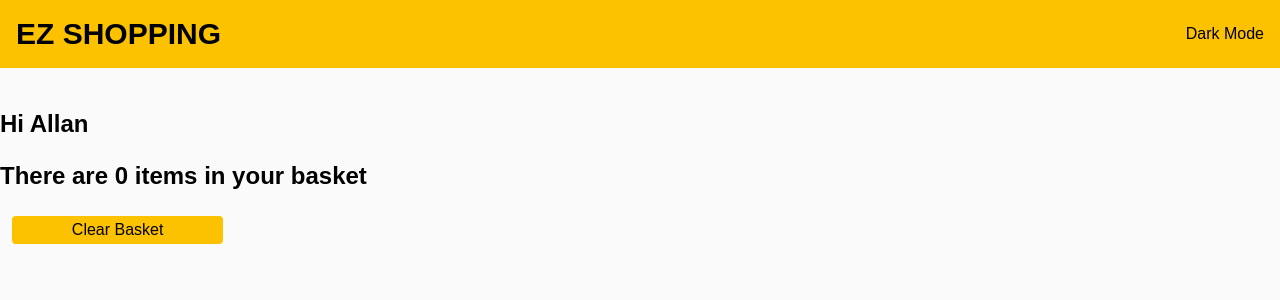
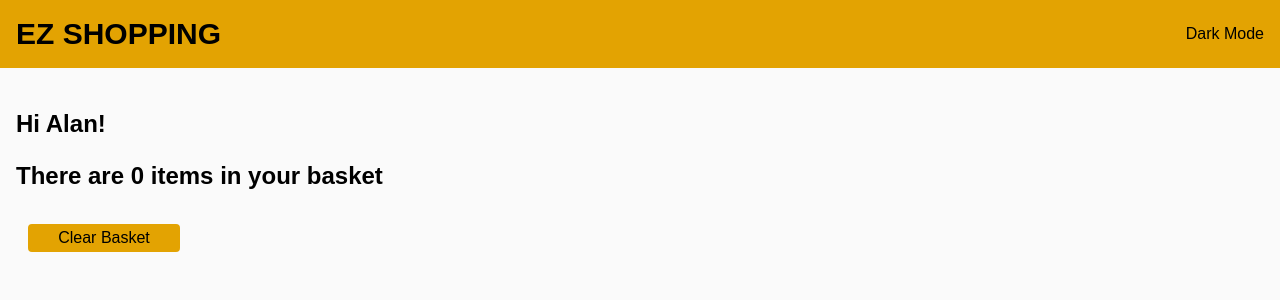
Before and after one commit to dt009715/EZShopping, a React (Vite) app in the folder Exam/: page / in a window 1280 px wide. Shown: the top 300 px of the page. Built offline with nearby package versions, Linux system fonts and the light colour scheme.

Commit message:
update header

```diff
--- a/Exam/src/App.jsx
+++ b/Exam/src/App.jsx
@@ -19,9 +19,9 @@ function App() {
     setDarkMode(!darkMode);
   };
   return (
-    <div className="h-full dark:bg-grey">
+    <div className="h-full dark:bg-[#404142]">
       <div className={`${darkMode ? "dark" : ""} h-full`}>
-        <div className=" p-4 flex w-full flex-row bg-yellow dark:bg-grey dark:bg-[#404142]">
+        <div className=" p-4 flex w-full flex-row bg-yellow  dark:bg-[#404142]">
           <h1 className="text-3xl font-bold dark:text-lightGrey w-1/4">
             EZ SHOPPING
           </h1>
--- a/Exam/src/components/BasketPage.jsx
+++ b/Exam/src/components/BasketPage.jsx
@@ -15,22 +15,22 @@ const BasketPage = () => {
     dispatch(increment());
   };
   return (
-    <div className="flex flex-col h-full w-full bg-white dark:bg-grey">
+    <div className="flex flex-col h-full w-full bg-white dark:bg-grey pl-4">
       <div></div>
       <div>
         <h1 className="font-bold pt-10 pb-5 text-2xl dark:text-lightGrey">
-          Hi {User.name}
+          Hi {User.name}!
         </h1>
       </div>
       <div>
-        <p className="font-bold font-graphik text-2xl pb-6 dark:text-lightGrey">
+        <p className="font-bold font-graphik text-2xl pb-8 dark:text-lightGrey">
           There are {count} items in your basket
         </p>
       </div>
-      <div className="pl-3">
+      <div className="pl-3 w-1/4">
         <button
           onClick={resetClick}
-          className=" bg-yellow rounded border-2 border-yellow w-1/6  dark:border-grey"
+          className=" bg-yellow rounded border-2 border-yellow w-1/2  dark:border-grey"
         >
           Clear Basket
         </button>
--- a/Exam/src/components/User.jsx
+++ b/Exam/src/components/User.jsx
@@ -1,5 +1,5 @@
 const User = {
-  name: "Allan",
+  name: "Alan",
 };
 
 export { User };
--- a/Exam/tailwind.config.js
+++ b/Exam/tailwind.config.js
@@ -4,7 +4,7 @@ export default {
   darkMode: "class",
   theme: {
     colors: {
-      yellow: "#fcc200",
+      yellow: "#e3a302",
       black: "#000000",
       grey: "#52565c",
       white: "#fafafa",
```
